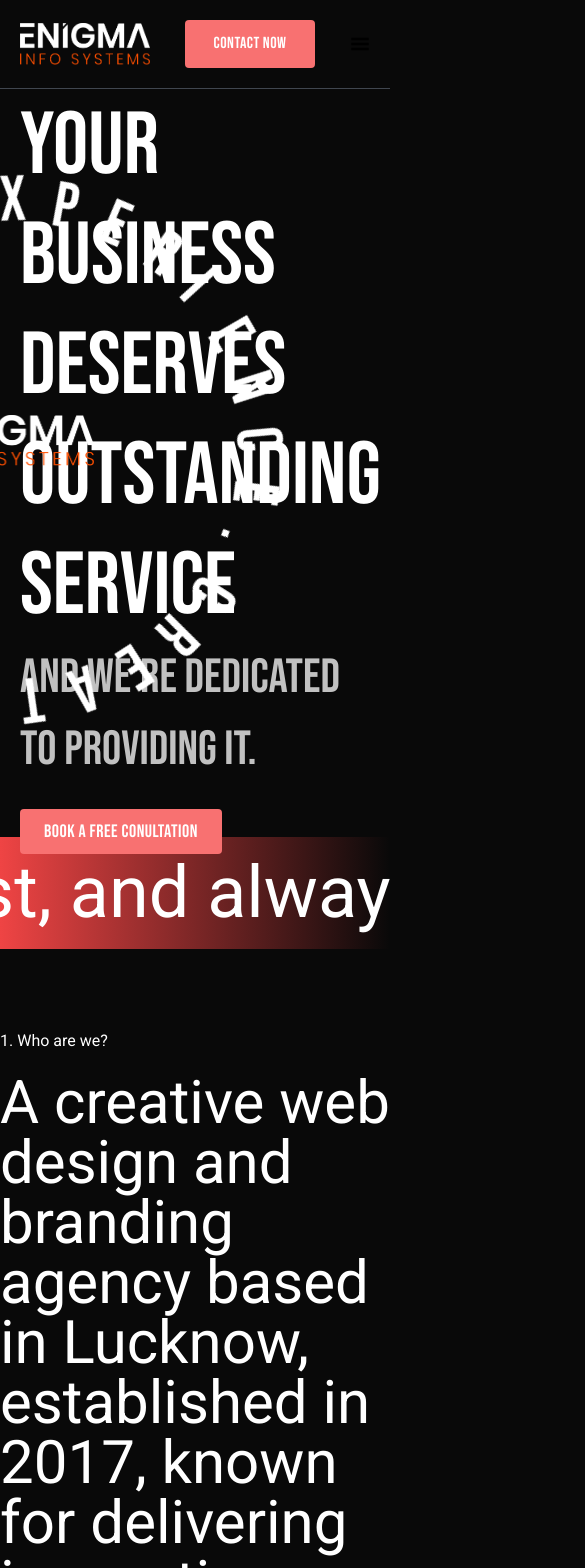
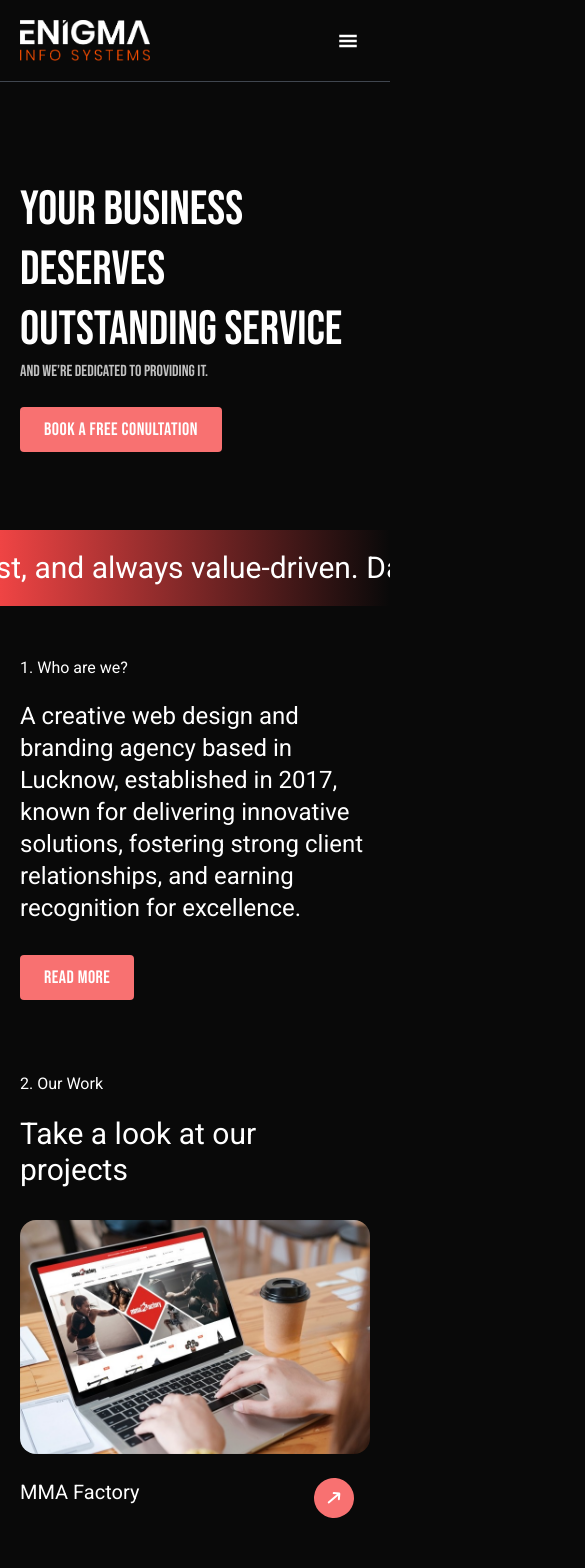
Before and after one commit to mohitsingh2006/enigma, a Next.js app: page / in a window 390 px wide. Shown: the top 1568 px of the page, 585 px wide, since content can reach past the window. Built offline with nearby package versions, Linux system fonts and the light colour scheme.

Commit message:
new update

```diff
--- a/app/components/Header.jsx
+++ b/app/components/Header.jsx
@@ -7,7 +7,29 @@ const Header = () => {
     const [showMenu, setShowMenu] = useState()
 
   return (
-    <header className="border-b border-slate-400 border-opacity-40">
+    <header className="border-b border-slate-400 border-opacity-40 relative">
+        { showMenu && (
+            <div className='transition ease-in duration-300    sm:hidden bg-black h-[100vh] w-[300px] z-20 fixed'>
+                <a href="/" className="text-white bg-black block py-5 px-5 border-b border-slate-400 border-opacity-20 ">
+                <Image
+                src="/images/logo.png"
+                width={130}
+                height={0}
+                alt="logo"
+                /></a>
+                <div className='w-full py-4 px-4 text-white text-lg'>
+                    <ul>
+                        <li className='border-b py-3 border-slate-400 border-opacity-20'><a href="#" className="hover:text-gray-500">Home</a></li>
+                        <li className='border-b py-3 border-slate-400 border-opacity-20'><a href="#" className="hover:text-gray-500">Services</a></li>
+                        <li className='border-b py-3 border-slate-400 border-opacity-20'><a href="#" className="hover:text-gray-500">About</a></li>
+                        <li className='border-b py-3 border-slate-400 border-opacity-20'><a href="#" className="hover:text-gray-500">Contact</a></li>
+                    </ul>
+                </div>
+            </div>
+        )}
+
+
+
         <div className="flex  flex-row items-center mx-auto px-5  justify-between py-5 max-w-full  container">
             <a href="/" className="text-white ">
                 <Image
@@ -24,29 +46,27 @@ const Header = () => {
                 <a href="#" className="text-white hover:text-red-400">Contact Us</a>
             </nav>
 
-        <button href="#" className="bg-red-400 px-7 py-3 text-white rounded-[4px] hover:opacity-90 transition-all">Contact Now</button>
+        <button href="#" className="bg-red-400 hidden md:block px-7 py-3 text-white rounded-[4px] hover:opacity-90 transition-all">Contact Now</button>
 
-        <nav className="sm:hidden flex flex-col items-end gap-1 font-semibold">
         <button
                 onClick={() => setShowMenu(!showMenu)}
-                className="sm:hidden font-bold text-xl hover:text-gray-500"
+                className="sm:hidden
+                font-bold
+                text-xl
+                 absolute
+                 right-8
+                  text-white"
             >
             {showMenu ? <GrClose /> : <GiHamburgerMenu />}
             </button>
-            { showMenu && (
-            <>
-                <a href="#" className="hover:text-gray-500">
-                Home
-                </a>
-                <a href="#" className="hover:text-gray-500">
-                About
-                </a>
-                <a href="#" className="hover:text-gray-500">
-                Contact
-                </a>
-            </>
-            )}
-        </nav>
+        {/* <nav className="sm:hidden
+                z-20
+                w-full
+                absolute
+                top-[30px]">
+
+
+        </nav> */}
         </div>
 
     </header>
--- a/app/globals.css
+++ b/app/globals.css
@@ -35,8 +35,33 @@ header{
 .section-1{
   font-family: var(--font-bebas);
 
+
+}
+
+@screen lg{
     .rotate-text {
+        position: absolute;
+        transform-origin: 0 200px;
+        font-size: 3em;
+        line-height: 1;
+        top: 0px;
+        left: 198px;
+    }
+}
 
+@screen xl{
+    .rotate-text {
+        position: absolute;
+        transform-origin: 0 250px;
+        font-size: 3.5em;
+        line-height: 1;
+        top: 0px;
+        left: 251px;
+    }
+}
+
+@screen 2xl{
+    .rotate-text {
         position: absolute;
         transform-origin: 0 280px;
         font-size: 4em;
@@ -45,6 +70,8 @@ header{
         left: 298px;
     }
 }
+
+
 
 
 .marquee {
--- a/app/page.js
+++ b/app/page.js
@@ -125,15 +125,25 @@ const Page = () => {
 
         <section className="section-1">
             <div className="max-w-7xl mx-auto hero container relative px-5">
-                <div className="flex items-center min-h-[800px]" >
+                <div className="flex items-center
+                        2xl:min-h-[800px]
+                        xl:min-h-[800px]
+                        lg:min-h-[800px]
+                        md:min-h-[500px]
+                        min-h-[500px]"
+                    >
                     <div className="mt-[-40px]">
-
-                        <h1 className="text-[5.5em] leading-tight text-white">
+                        <h1 className="
+                        text-[3em]
+                        md:text-[3em]
+                        xl:text-[4.5em]
+                        lg:text-[3.5em]
+                        2xl:text-[5.5em]
+                        leading-tight text-white">
                             <span className="flex" ref={(el) => (textRefs.current[0] = el)}>Your business deserves</span>
                             <span className="flex" ref={(el) => (textRefs.current[1] = el)}> outstanding service</span>
                         </h1>
-                        <p ref={(el) => (textRefs.current[2] = el)} className="text-[3em] text-white text-opacity-75">And we’re dedicated to providing it.</p>
-
+                        <p  ref={(el) => (textRefs.current[2] = el)} className="text-[1em] xl:text-[2.5em] lg:text-[2em] 2xl:text-[3em] text-white text-opacity-75">And we’re dedicated to providing it.</p>
                         <div ref={(el) => (textRefs.current[3] = el)} className="mt-8">
                             <Link  href="#" className="bg-red-400 px-6 py-3 tracking-[0.5px] text-white rounded-[4px] hover:opacity-90 transition-all text-lg">Book a free conultation</Link>
                         </div>
@@ -141,23 +151,47 @@ const Page = () => {
                 </div>
 
                 {/* Animated Object */}
-                <div className=" absolute top-[8%] bottom-0 right-20">
+                <div className=" absolute hidden lg:block   bottom-0
+                    2xl:top-[8%]
+                    2xl:right-20
+                    xl:right-20
+                    xl:top-[13%]
+                    lg:right-[100px]
+                    lg:top-[20%]
+
+                    ">
                     <Image
                         src="/images/logo.png"
                         width={160}
                         height={0}
-            className="absolute top-[262px] left-[224px]"
+                        className="absolute
+                        2xl:top-[262px]
+                        2xl:left-[224px]
+                        xl:top-[229px]
+                        xl:left-[177px]
+                        lg:top-[175px]
+                        lg:left-[133px]
+                        "
                         alt="logo"
                     />
                     <div
                         ref={textRef}
-                        className="relative w-[600px] text-white  h-[600px]  rounded-full flex items-center justify-center"
+                        className="relative
+                        2xl:w-[600px]
+                        2xl:h-[600px]
+                        xl:w-[500px]
+                        xl:h-[500px]
+                        lg:w-[400px]
+                        lg:h-[400px]
+                        md:w-[300px]
+                        md:h-[300px]
+                        text-white rounded-full flex items-center justify-center"
                     >
                         {circleText.split("").map((char, index) => (
                         <span
                             key={index}
                             style={{ transform: `rotate(${index * 12.4}deg)` }}
-                            className="rotate-text"
+                            className="rotate-text xl:origin-[] 2xl:origin-[0_280px]"
                         >
                             {char}
                         </span>
@@ -168,21 +202,41 @@ const Page = () => {
         </section>
 
         <section className="section-2 overflow-hidden mt-[-52px] bg-gradient-to-r from-red-500 to-transparent">
-           <div className="marquee text-7xl  text-white " data-marquee-duration="30">
+           <div className="marquee
+            text-3xl
+            md:text-4xl
+            lg:text-5xl
+            xl:text-5xl
+            2xl:text-7xl
+           text-white
+           " data-marquee-duration="30">
                 <div className="marquee__inner flex gap-5 py-5">
                     <div className="marquee__content">Data-powered, user-first, and always value-driven. Data-powered, user-first, and always value-driven.</div>
                 </div>
             </div>
         </section>
 
-        <section className="section-3 py-[60px] ">
+        <section className="section-3
+            py-[30px]
+            sm:py-[30px]
+            md:py-[30px]
+            lg:py-[60px]
+            xl:py-[60px]
+            2xl:py-[60px]
+            px-5">
             <div className="container mx-auto text-white ">
                 <div className="flex-row">
                     <div className="w-full py-5">
                         <h2 ref={(el) => (textRefsHeading.current[1] = el)}>1. Who are we?</h2>
                     </div>
 
-                    <div  className="w-full text-6xl mb-10">
+                    <div  className="w-full
+                    text-2xl
+                    md:text-4xl
+                    lg:text-5xl
+                    xl:text-5xl
+                    2xl:text-6xl
+                    mb-10">
                         <p ref={(el) => (textRefsHeading.current[2] = el)}>A creative web design and branding agency based in Lucknow, established in 2017, known for delivering innovative solutions, fostering strong client relationships, and earning recognition for excellence.
                         </p>
                     </div>
@@ -191,19 +245,38 @@ const Page = () => {
             </div>
         </section>
 
-        <section className="section-4 py-[60px] ">
+        <section className="section-4
+            py-[30px]
+            sm:py-[30px]
+            md:py-[30px]
+            lg:py-[60px]
+            xl:py-[60px]
+            2xl:py-[60px]
+            px-5">
             <div className="container mx-auto text-white ">
                 <div className="flex-row">
                     <div className="w-full py-5">
                         <h2 ref={(el) => (textRefsWork.current[0] = el)}>2. Our Work</h2>
                     </div>
 
-                    <div className="w-full text-6xl">
+                    <div className="w-full
+                        text-3xl
+                        md:text-4xl
+                        lg:text-5xl
+                        xl:text-5xl
+                        2xl:text-6xl
+                    ">
                         <p ref={(el) => (textRefsWork.current[1] = el)}>Take a look at our projects</p>
                     </div>
                 </div>
 
-                <div className="grid gap-10 grid-cols-2 py-8">
+                <div className="grid gap-10
+                    2xl:grid-cols-2
+                    xl:grid-cols-2
+                    lg:grid-cols-2
+                    md:grid-cols-2
+                    sm:grid-cols-1
+                    py-8">
                     <div className="card ">
                         <Image
                         ref={(el) => (textRefsWork.current[2] = el)}
@@ -216,7 +289,13 @@ const Page = () => {
                         />
 
                         <div className="flex justify-between py-3" ref={(el) => (textRefsWork.current[3] = el)}>
-                            <h3 className="text-2xl py-3">MMA Factory</h3>
+                            <h3 className="
+                            text-xl
+                            md:text-xl
+                            lg:text-xl
+                            xl:text-2xl
+                            2xl:text-2xl
+                            py-3">MMA Factory</h3>
                             <a href="https://mmafactory.com.au/" target="_blank" className="w-10 h-10 arrow-link me-4 mt-3 bg-red-400 hover:opacity-90 rounded-[50%] inline-block p-3"><FaArrowLeftLong />
                             </a>
                         </div>
@@ -234,7 +313,13 @@ const Page = () => {
                         />
 
                         <div className="flex justify-between py-3" ref={(el) => (textRefsWork.current[5] = el)}>
-                            <h3 className="text-2xl py-3">Kreecooper</h3>
+                            <h3 className="
+                            text-xl
+                            md:text-xl
+                            lg:text-xl
+                            xl:text-2xl
+                            2xl:text-2xl
+                            py-3">Kreecooper</h3>
                             <a href="#" target="_blank" className="w-10 h-10 arrow-link me-4 mt-3 bg-red-400 hover:opacity-90 rounded-[50%] inline-block p-3"><FaArrowLeftLong />
                             </a>
                         </div>
@@ -252,7 +337,13 @@ const Page = () => {
                         />
 
                         <div className="flex justify-between py-3" ref={(el) => (textRefsWork.current[7] = el)}>
-                            <h3 className="text-2xl py-3">Square Off</h3>
+                            <h3 className="
+                            text-xl
+                            md:text-xl
+                            lg:text-xl
+                            xl:text-2xl
+                            2xl:text-2xl
+                            py-3">Square Off</h3>
                             <a href="https://squareoffnow.com/" target="_blank" className="w-10 h-10 arrow-link me-4 mt-3 bg-red-400 hover:opacity-90 rounded-[50%] inline-block p-3"><FaArrowLeftLong />
                             </a>
                         </div>
@@ -270,7 +361,13 @@ const Page = () => {
                             />
 
                         <div className="flex justify-between py-3" ref={(el) => (textRefsWork.current[9] = el)}>
-                            <h3 className="text-2xl py-3">Woodcraft Pizza Company</h3>
+                            <h3 className="
+                            text-xl
+                            md:text-xl
+                            lg:text-xl
+                            xl:text-2xl
+                            2xl:text-2xl
+                            py-3">Woodcraft Pizza Company</h3>
                             <a href="https://woodcraftpizzacompany.co.uk/" className="w-10 h-10 arrow-link me-4 mt-3 bg-red-400 hover:opacity-90 rounded-[50%] inline-block p-3"><FaArrowLeftLong />
                             </a>
                         </div>
@@ -289,7 +386,13 @@ const Page = () => {
                             />
 
                         <div className="flex justify-between py-3" ref={(el) => (textRefsWork.current[11] = el)}>
-                            <h3 className="text-2xl py-3">Superior Concrete Finishes</h3>
+                            <h3 className="
+                            text-xl
+                            md:text-xl
+                            lg:text-xl
+                            xl:text-2xl
+                            2xl:text-2xl
+                            py-3">Superior Concrete Finishes</h3>
                             <a href="#" className="w-10 h-10 arrow-link me-4 mt-3 bg-red-400 hover:opacity-90 rounded-[50%] inline-block p-3"><FaArrowLeftLong />
                             </a>
                         </div>
@@ -309,7 +412,13 @@ const Page = () => {
                             />
 
                         <div className="flex justify-between py-3" ref={(el) => (textRefsWork.current[13] = el)}>
-                            <h3 className="text-2xl py-3">Inscyd</h3>
+                            <h3 className="
+                            text-xl
+                            md:text-xl
+                            lg:text-xl
+                            xl:text-2xl
+                            2xl:text-2xl
+                            py-3">Inscyd</h3>
                             <a href="https://inscyd.com" className="w-10 h-10 arrow-link me-4 mt-3 bg-red-400 hover:opacity-90 rounded-[50%] inline-block p-3"><FaArrowLeftLong />
                             </a>
                         </div>
@@ -321,57 +430,150 @@ const Page = () => {
             </div>
         </section>
 
-        <section className="section-5 py-[120px] bg-gray-900 bg-opacity-30">
+        <section className="section-5
+            py-[30px]
+            sm:py-[30px]
+            md:py-[30px]
+            lg:py-[60px]
+            xl:py-[60px]
+            2xl:py-[100px]
+            px-5
+        bg-gray-900 bg-opacity-30">
             <div className="container mx-auto text-white ">
                 <div className="flex-row">
                     <div className="w-full py-5">
                         <h2 ref={(el) => (textRefsExpertise.current[0] = el)}>3. Our Expertise</h2>
                     </div>
 
-                    <div className="w-full">
-                        <div className="text-6xl text-left">
+                    <div className="w-full relative">
+                        <div className="
+                         text-3xl md:text-4xl lg:text-5xl  xl:text-5xl 2xl:text-6xl text-left">
                             <p ref={(el) => (textRefsExpertise.current[1] = el)}>How we take your business to the next level</p>
                         </div>
 
-                        <div className="w-100 py-20 ">
-                           <div ref={(el) => (textRefsExpertise.current[2] = el)}  className="flex justify-between border-b border-gray-500 border-opacity-45 pb-8 mb-8">
-                                <h3 className="text-8xl ">Logo & Branding</h3>
-                                <a href="#" className="w-20 h-20 arrow-link me-4 mt-8 bg-red-400 hover:opacity-90 rounded-[50%] inline-block p-7">
+                        <div className="w-100 py-10 sm:py-10 md:py-10 lg:py-20">
+                           <div ref={(el) => (textRefsExpertise.current[2] = el)}  className="flex justify-between border-b border-gray-500 border-opacity-45 pb-8 mb-8 relative">
+                                <h3 className=" text-3xl md:text-4xl lg:text-5xl xl:text-6xl 2xl:text-8xl">Logo & Branding</h3>
+                                <a href="#"
+                                className="
+                                absolute right-0 top-[-40px] 2xl:top-[-20px]
+                                arrow-link
+                                me-4
+                                mt-8
+                                bg-red-400
+                                hover:opacity-90 rounded-[50%] inline-block
+                                p-3
+                                sm:p-3
+                                md:p-4
+                                lg:p-5
+                                xl:p-7
+                                2xl:p-7
+                                ">
                                     <FaArrowLeftLong className="text-2xl"  />
                                 </a>
                            </div>
 
                            <div ref={(el) => (textRefsExpertise.current[3] = el)} className="flex justify-between border-b border-gray-500 border-opacity-45 pb-8 mb-8">
-                                <h3  className="text-8xl ">Website Development</h3>
-                                <a href="#" className="w-20 h-20 arrow-link me-4 mt-8 bg-red-400 hover:opacity-90 rounded-[50%] inline-block p-7">
+                                <h3  className="text-3xl md:text-4xl lg:text-5xl  xl:text-6xl 2xl:text-8xl">Website Development</h3>
+                                <a href="#"
+                                className="
+                                absolute right-0 top-[-40px] 2xl:top-[-20px]
+                                arrow-link
+                                me-4
+                                mt-8
+                                bg-red-400
+                                hover:opacity-90 rounded-[50%] inline-block
+                                p-3
+                                sm:p-3
+                                md:p-4
+                                lg:p-5
+                                xl:p-7
+                                2xl:p-7
+                                ">
                                     <FaArrowLeftLong className="text-2xl"  />
                                 </a>
                            </div>
 
                            <div ref={(el) => (textRefsExpertise.current[4] = el)} className="flex justify-between border-b border-gray-500 border-opacity-45 pb-8 mb-8">
-                                <h3  className="text-8xl ">Mobile App Development</h3>
-                                <a href="#" className="w-20 h-20 arrow-link me-4 mt-8 bg-red-400 hover:opacity-90 rounded-[50%] inline-block p-7">
+                                <h3  className="text-3xl md:text-4xl lg:text-5xl  xl:text-6xl 2xl:text-8xl ">Mobile App Development</h3>
+                                <a href="#"
+                                className="
+                                absolute right-0 top-[-40px] 2xl:top-[-20px]
+                                arrow-link
+                                me-4
+                                mt-8
+                                bg-red-400
+                                hover:opacity-90 rounded-[50%] inline-block
+                                p-3
+                                sm:p-3
+                                md:p-4
+                                lg:p-5
+                                xl:p-7
+                                2xl:p-7
+                                ">
                                     <FaArrowLeftLong className="text-2xl"  />
                                 </a>
                            </div>
 
                            <div ref={(el) => (textRefsExpertise.current[5] = el)}  className="flex justify-between border-b border-gray-500 border-opacity-45 pb-8 mb-8">
-                                <h3 className="text-8xl ">SEO Services</h3>
-                                <a href="#" className="w-20 h-20 arrow-link me-4 mt-8 bg-red-400 hover:opacity-90 rounded-[50%] inline-block p-7">
+                                <h3 className="text-3xl md:text-4xl lg:text-5xl  xl:text-6xl 2xl:text-8xl">SEO Services</h3>
+                                <a href="#"
+                                className="
+                                absolute right-0 top-[-40px] 2xl:top-[-20px]
+                                arrow-link
+                                me-4
+                                mt-8
+                                bg-red-400
+                                hover:opacity-90 rounded-[50%] inline-block
+                                p-3
+                                sm:p-3
+                                md:p-4
+                                lg:p-5
+                                xl:p-7
+                                2xl:p-7
+                                ">
                                     <FaArrowLeftLong className="text-2xl"  />
                                 </a>
                            </div>
 
                            <div ref={(el) => (textRefsExpertise.current[6] = el)}  className="flex justify-between border-b border-gray-500 border-opacity-45 pb-8 mb-8">
-                                <h3 className="text-8xl ">CMS</h3>
-                                <a href="#" className="w-20 h-20 arrow-link me-4 mt-8 bg-red-400 hover:opacity-90 rounded-[50%] inline-block p-7">
+                                <h3 className="text-3xl md:text-4xl lg:text-5xl  xl:text-6xl 2xl:text-8xl ">CMS</h3>
+                                <a href="#"
+                                className="
+                                absolute right-0 top-[-40px] 2xl:top-[-20px]
+                                arrow-link
+                                me-4
+                                mt-8
+                                bg-red-400
+                                hover:opacity-90 rounded-[50%] inline-block
+                                p-3
+                                sm:p-3
+                                md:p-4
+                                lg:p-5
+                                xl:p-7
+                                2xl:p-7
+                                ">
                                     <FaArrowLeftLong className="text-2xl"  />
                                 </a>
                            </div>
 
                            <div ref={(el) => (textRefsExpertise.current[7] = el)}  className="flex justify-between border-b border-gray-500 border-opacity-45 pb-8 mb-8">
-                                <h3 className="text-8xl ">eCommerce</h3>
-                                <a href="#" className="w-20 h-20 arrow-link me-4 mt-8 bg-red-400 hover:opacity-90 rounded-[50%] inline-block p-7">
+                                <h3 className="text-3xl md:text-4xl lg:text-5xl  xl:text-6xl 2xl:text-8xl ">eCommerce</h3>
+                                <a href="#"
+                                className="
+                                absolute right-0 top-[-40px] 2xl:top-[-20px]
+                                arrow-link
+                                me-4
+                                mt-8
+                                bg-red-400
+                                hover:opacity-90 rounded-[50%] inline-block
+                                p-3
+                                sm:p-3
+                                md:p-4
+                                lg:p-5
+                                xl:p-7
+                                2xl:p-7
+                                ">
                                     <FaArrowLeftLong className="text-2xl"  />
                                 </a>
                            </div>
```
Also changed, not shown: app/components/Footer.jsx (+5 -5 lines). Lines whose indentation alone changed are shown as unchanged.
